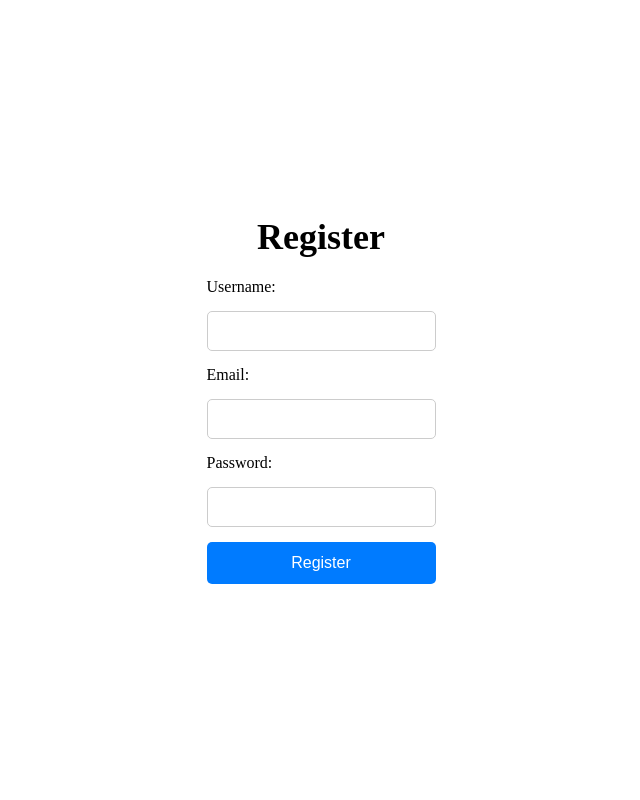
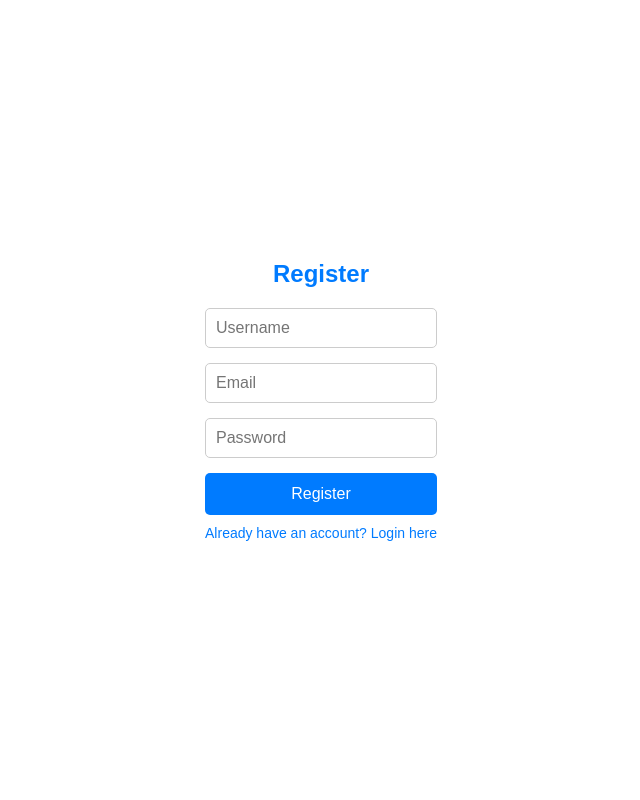
Before and after one commit to asphodel42/Eternia, a Python web app: template templates/register.html in a window 1280 px wide. Shown: the whole page, without its empty margins (319-959 px from the left). Run offline with Jinja, Linux system fonts and the light colour scheme; the template is opened without the code that fills it, so the values that code supplies are empty.

Commit message:
small redesign register page

```diff
--- a/static/css/register.css
+++ b/static/css/register.css
@@ -1,10 +1,16 @@
-*{
+* {
     margin: 0;
     padding: 0;
     box-sizing: border-box;
 }
 
+/* Загальні стилі */
+body {
+    font-family: 'Arial', sans-serif;
+    color: #333;
+}
 
+/* Блок реєстрації */
 .register-block {
     display: flex;
     flex-direction: column;
@@ -14,15 +20,23 @@
     background-color: #ffffff;
     border-radius: 8px;
     padding: 20px;
-
+    width: 100%;
 }
 
+.register-form{
+    display: flex;
+    flex-direction: column;
+}
+
+/* Заголовок форми */
 .register-header {
     font-size: 24px;
     font-weight: bold;
+    color: #007bff;
     margin-bottom: 20px;
 }
 
+/* Форма */
 .register-form > form {
     display: flex;
     flex-direction: column;
@@ -32,6 +46,7 @@
     width: 100%;
 }
 
+/* Поля вводу */
 .register-form input {
     padding: 10px;
     font-size: 16px;
@@ -40,6 +55,7 @@
     outline: none;
 }
 
+/* Кнопка */
 .register-form button {
     padding: 12px;
     font-size: 16px;
@@ -49,3 +65,16 @@
     border-radius: 5px;
     cursor: pointer;
 }
+
+/* Лінк для переходу на сторінку входу */
+.register-form .login-link {
+    text-align: center;
+    font-size: 14px;
+    color: #007bff;
+    text-decoration: none;
+    margin-top: 10px;
+}
+
+.register-form .login-link:hover {
+    text-decoration: underline;
+}
--- a/templates/register.html
+++ b/templates/register.html
@@ -8,22 +8,15 @@
 </head>
 <body>
     <div class="register-block">
-        <div class="register-header">
-            <h2>Register</h2>
-        </div>
+        <h2 class="register-header">Register</h2>
         <div class="register-form">
             <form action="/register" method="POST">
-                <label for="username">Username:</label>
-                <input type="text" id="username" name="username" required>
-
-                <label for="email">Email:</label>
-                <input type="email" id="email" name="email" required>
-
-                <label for="password">Password:</label>
-                <input type="password" id="password" name="password" required>
-
+                <input type="text" id="username" name="username" placeholder="Username" required>
+                <input type="email" id="email" name="email" placeholder="Email" required>
+                <input type="password" id="password" name="password" placeholder="Password" required>
                 <button type="submit">Register</button>
             </form>
+            <a href="/login" class="login-link">Already have an account? Login here</a>
         </div>
     </div>
 </body>
```
